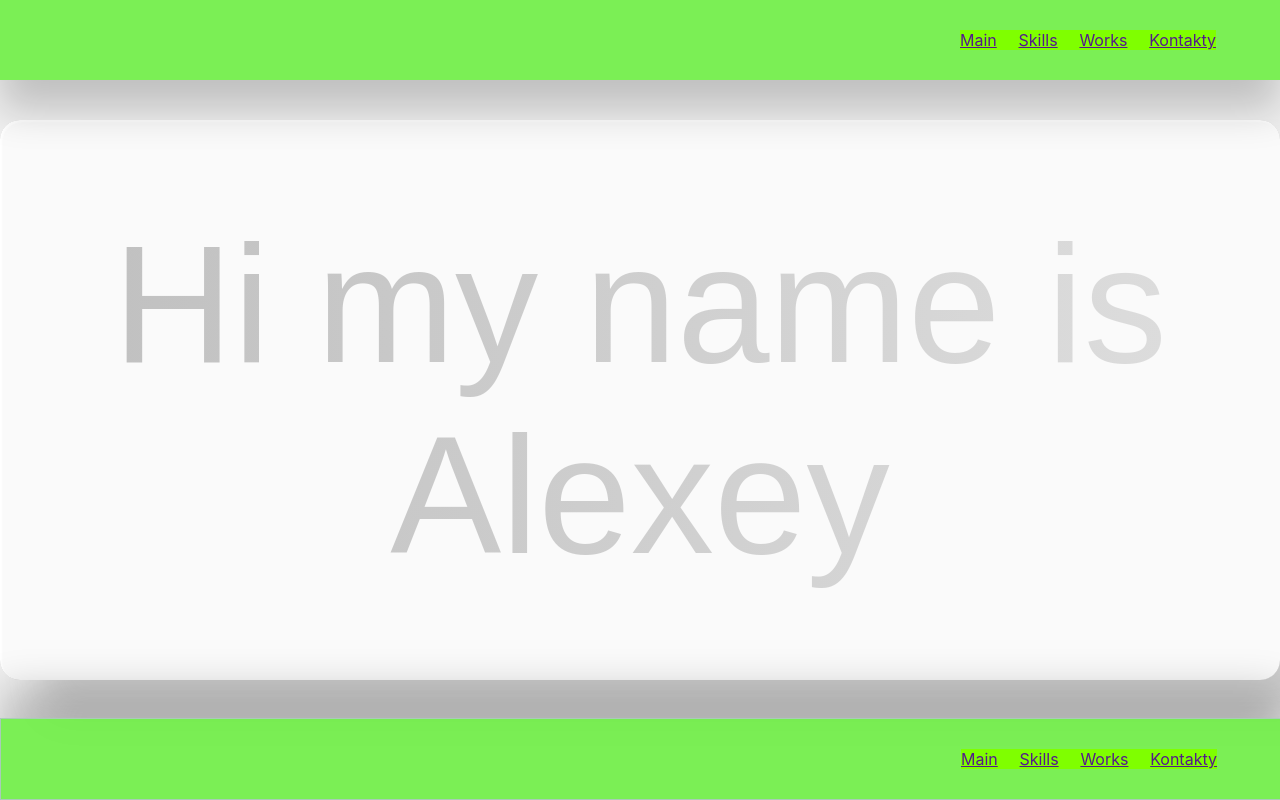
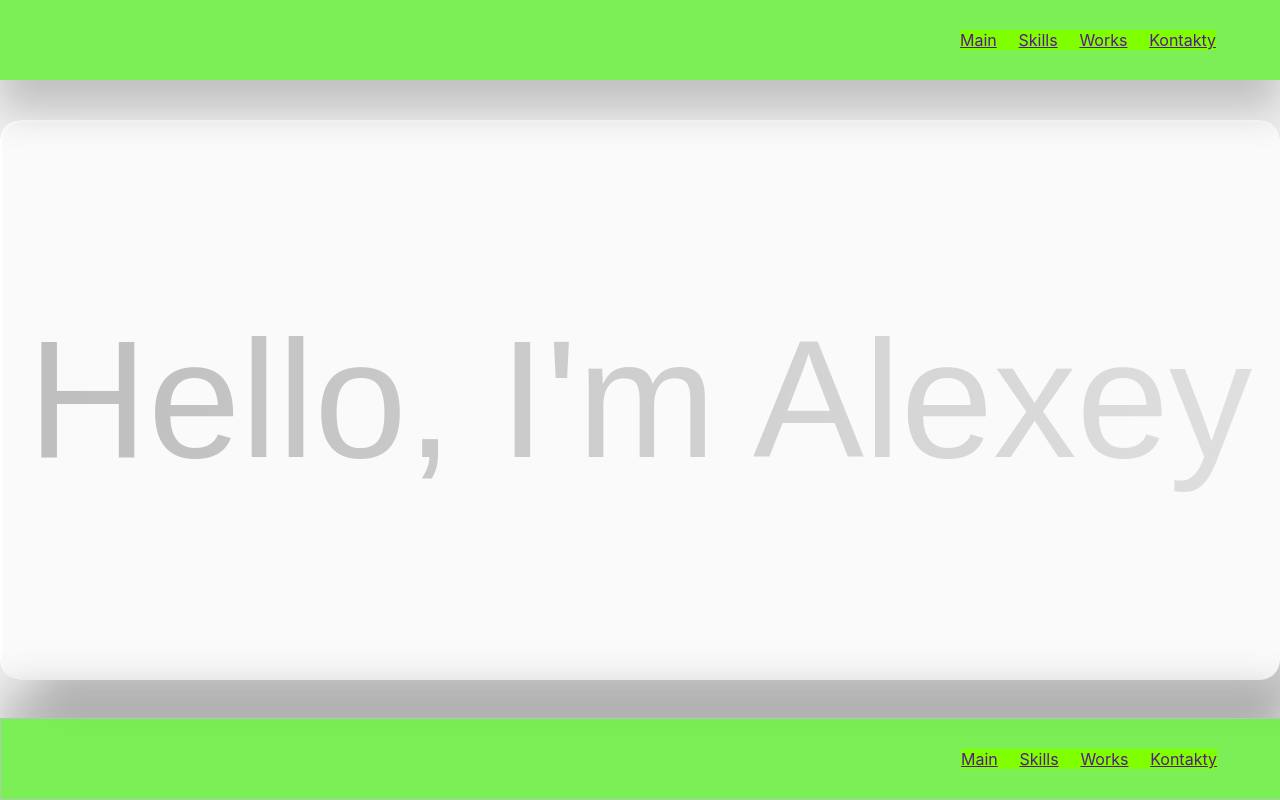
Before and after one commit to kovernikov/myPortfolio, a React (Create React App) app: page / in a window 1280 px wide. Built offline with nearby package versions, Linux system fonts and the light colour scheme.

Commit message:
add social sites

```diff
--- a/src/kontakt/Contact.jsx
+++ b/src/kontakt/Contact.jsx
@@ -8,7 +8,9 @@ function Contact() {
 		<div className={style.contact}>
 			{/*p*20>lorem*/}
 			<div className={style.box}>
-				<div className={style.display}>Hi my name is Alexey</div>
+				<div className={style.display}>
+					Hello, I'm Alexey
+				</div>
 			</div>
 		</div>
 	);
```
Also changed, not shown: src/footer/Footer.module.css (line endings or trailing spaces), src/kontakt/Contact.module.css (line endings or trailing spaces).
